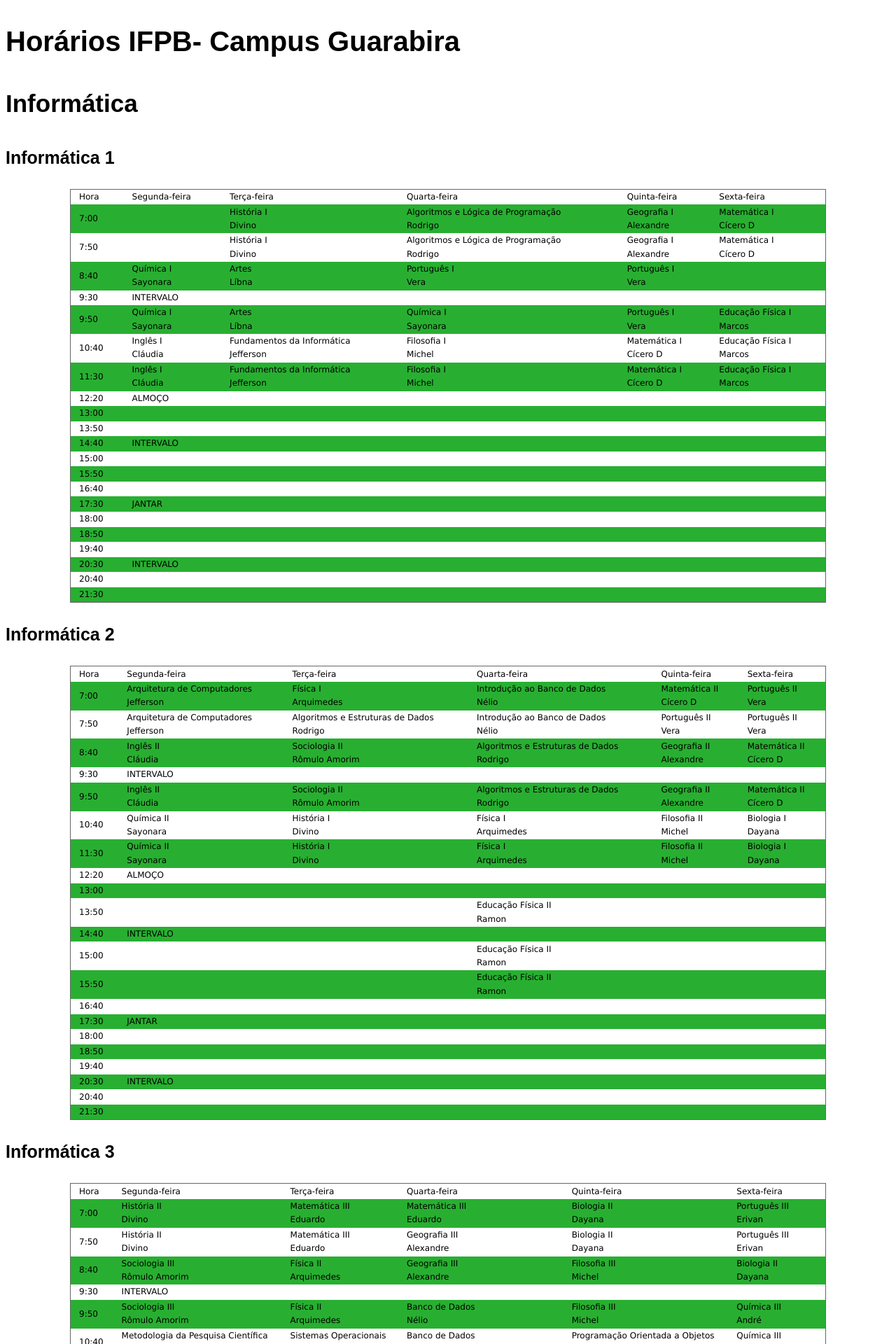
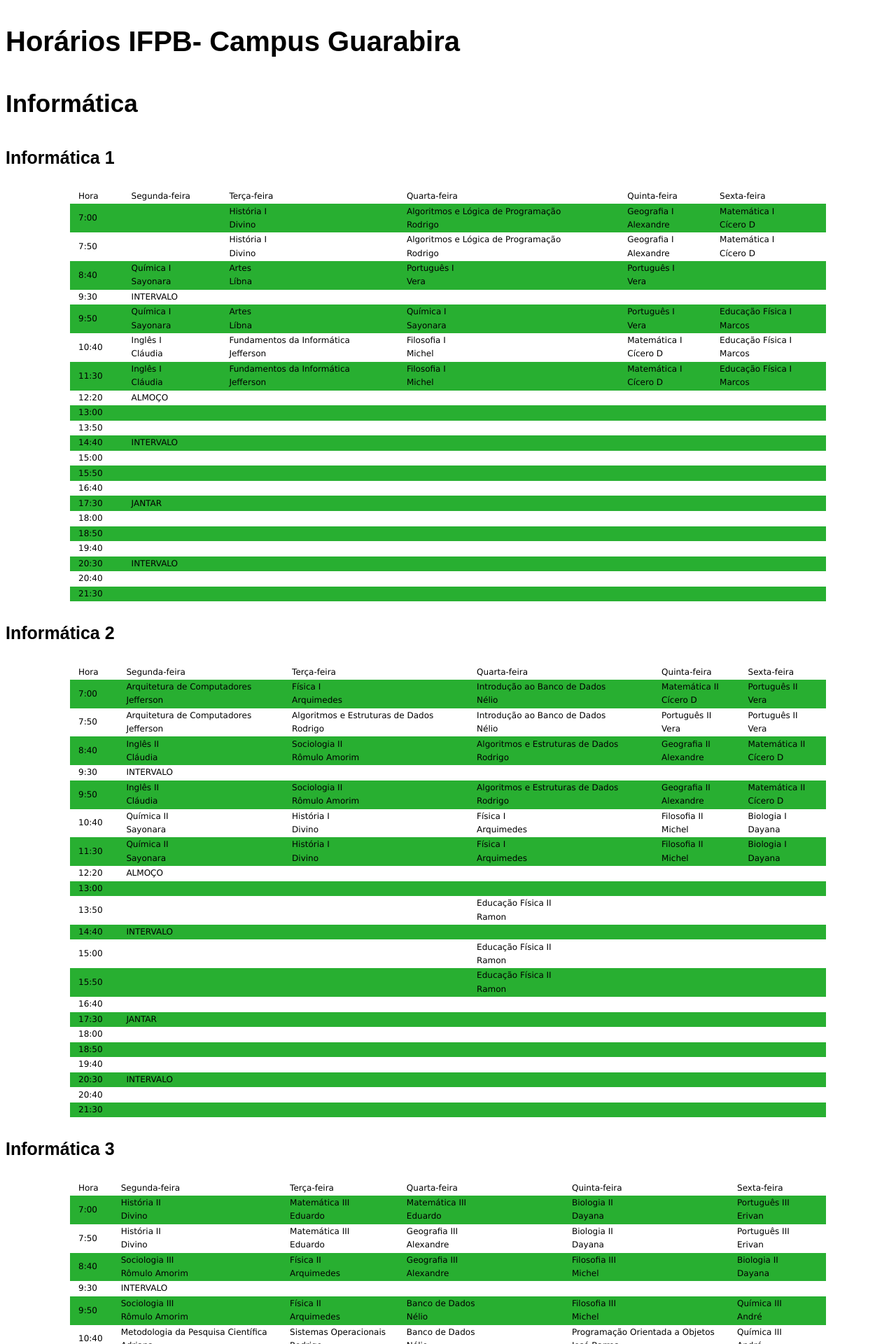
Before and after one commit to larissaserrano/horariomoisa, a Jekyll site: the page built from index.html, in a window 1280 px wide. Shown: the top 1920 px of the page at 70% size. Built offline with Jekyll 4.4.1, drawn with Linux system fonts in a browser that asks for light colours.

Commit message:
Update style.css

```diff
--- a/css/style.css
+++ b/css/style.css
@@ -19,7 +19,7 @@
 table {
   border-collapse: collapse;
   width: 90em;
-  border: 1px solid #666;
+  border: 0px solid #666;
   margin-right:auto; margin-left:auto;
 }
 thead {
```
